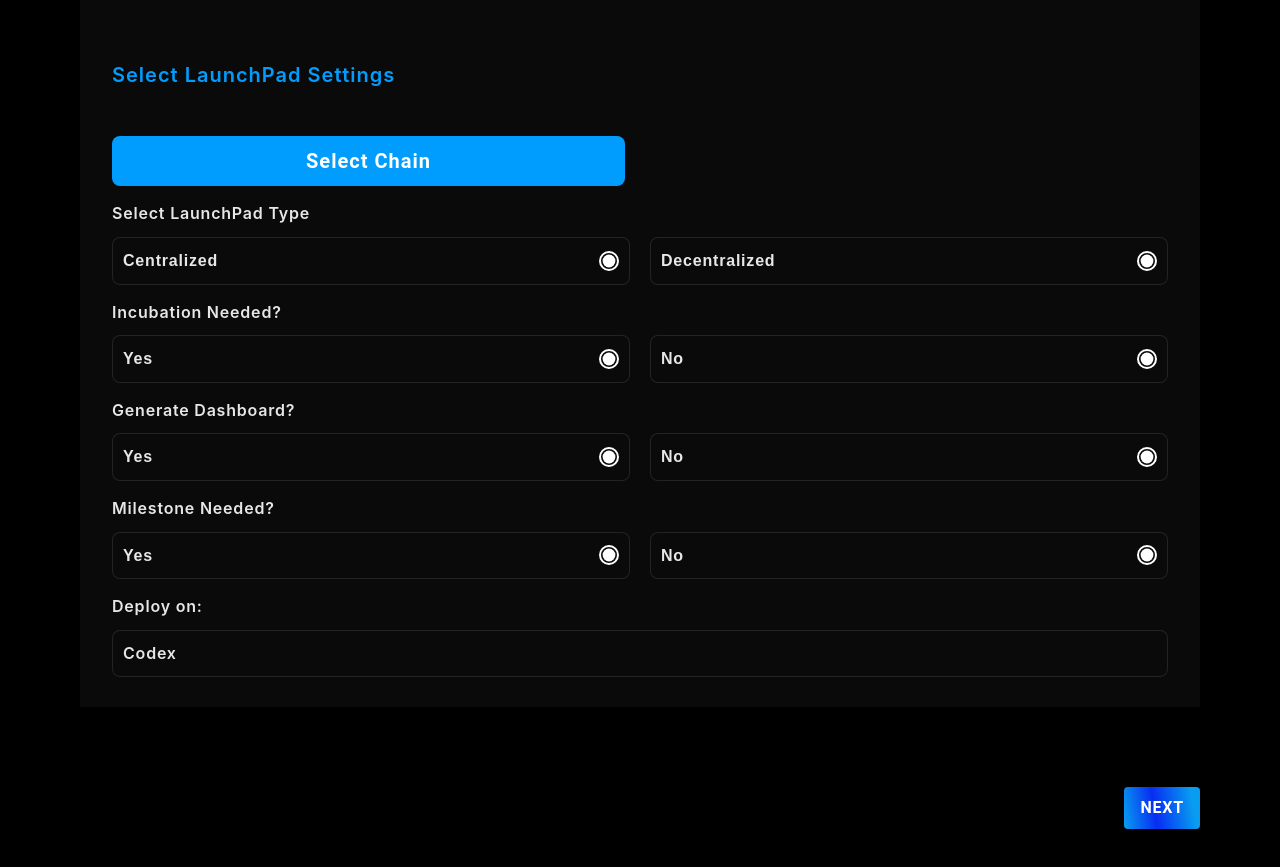
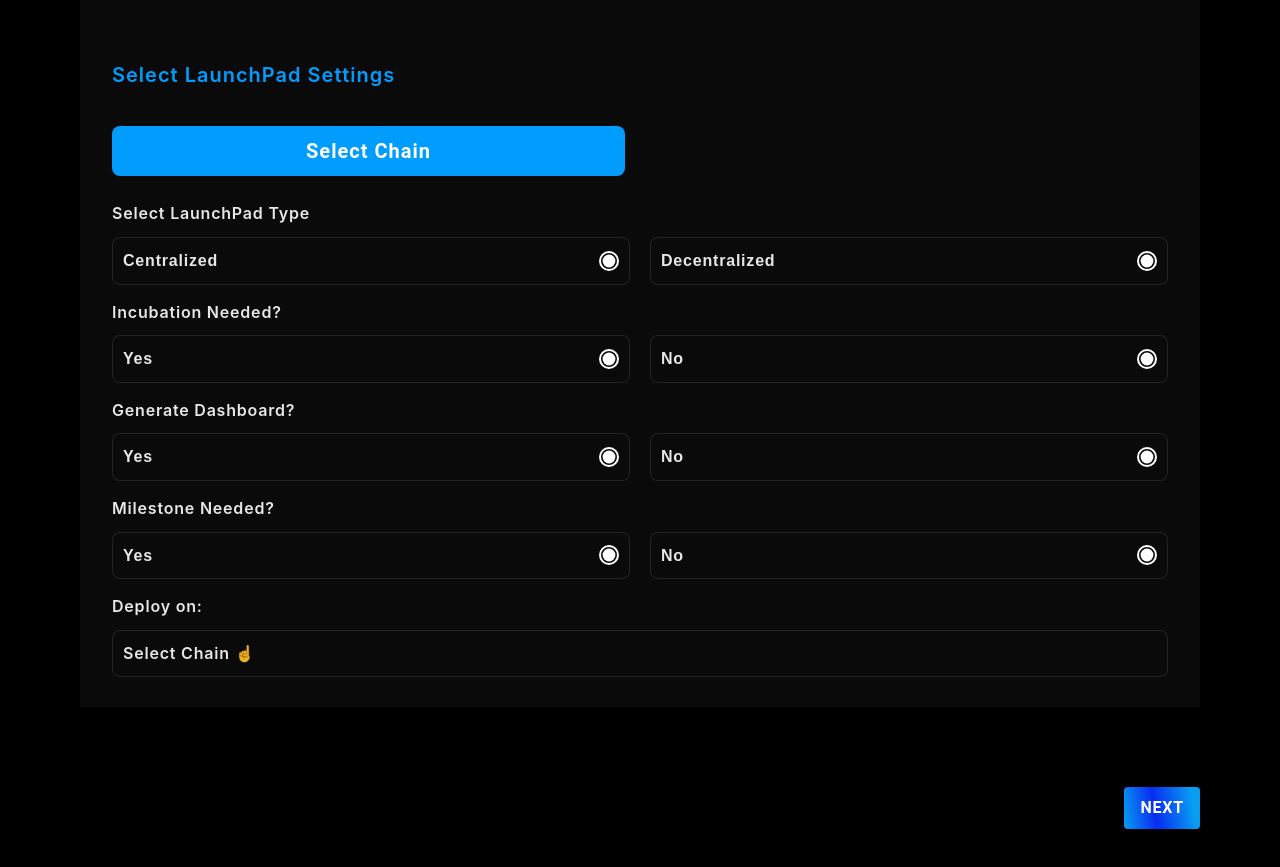
Before and after one commit to CodeXChainOfficial/CodeX-Chain, a React (Vite) app: page /launchpad in a window 1280 px wide. Shown: the part 839-1706 px from the top of the page. Built offline with nearby package versions, Linux system fonts and the light colour scheme.

Commit message:
Completed ChainSelector component.

```diff
--- a/src/index.css
+++ b/src/index.css
@@ -77,3 +77,17 @@ body {
     --padding-inline: 20px;
   }
 }
+
+::-webkit-scrollbar {
+  width: 8px;
+  height: 8px;
+}
+
+::-webkit-scrollbar-track {
+  background-color: black;
+}
+
+::-webkit-scrollbar-thumb {
+  /* border-radius: 50px; */
+  background-color: var(--blue);
+}
--- a/src/pages/launchpad/pages/create/components/ChainSelector/ChainItem.tsx
+++ b/src/pages/launchpad/pages/create/components/ChainSelector/ChainItem.tsx
@@ -5,11 +5,12 @@ type Props = {
   blockchain: string;
   isSelected?: boolean;
   net?: "mainnet" | "testnet";
+  onSelect: () => void;
 };
 
-const ChainItem = ({ blockchain, isSelected, net }: Props) => {
+const ChainItem = ({ blockchain, isSelected, net, onSelect }: Props) => {
   return (
-    <Item className={isSelected ? "selected" : ""}>
+    <Item className={isSelected ? "selected" : ""} onClick={onSelect}>
       <ImgDiv>
         <img src={`/blockchains/${blockchain.toLowerCase()}.png`} alt="" />
       </ImgDiv>
--- a/src/pages/launchpad/pages/create/components/ChainSelector/ChainModal.tsx
+++ b/src/pages/launchpad/pages/create/components/ChainSelector/ChainModal.tsx
@@ -1,33 +1,66 @@
 import styled from "@emotion/styled";
 import ChainItem from "./ChainItem";
+import { Blockchain } from "../../types";
 
 type Props = {
-  blockchains: string[];
-  selectedChain: string;
+  mainnetChains: string[];
+  testnetChains: string[];
+  selectedChain: Blockchain;
+  onClose: () => void;
+  onSelect: (blockchain: Blockchain) => void;
 };
 
-const ChainModal = ({ blockchains, selectedChain }: Props) => {
+const ChainModal = ({ mainnetChains, testnetChains, selectedChain, onSelect, onClose }: Props) => {
   return (
-    <ModalBox>
-      <Group>
-        {blockchains.map((item) => (
-          <ChainItem key={item} blockchain={item} isSelected={item === selectedChain} net="mainnet" />
-        ))}
-      </Group>
-    </ModalBox>
+    <>
+      <Title>Select Blockchain</Title>
+
+      <GroupContainer>
+        <Group>
+          {mainnetChains.map((item) => (
+            <ChainItem
+              key={item}
+              blockchain={item}
+              isSelected={item === selectedChain.name && selectedChain.net === "mainnet"}
+              net="mainnet"
+              onSelect={() => onSelect({ name: item, net: "mainnet" })}
+            />
+          ))}
+        </Group>
+
+        <Title2>Testnet</Title2>
+
+        <Group>
+          {testnetChains.map((item) => (
+            <ChainItem
+              key={item}
+              blockchain={item}
+              isSelected={item === selectedChain.name && selectedChain.net === "testnet"}
+              net="testnet"
+              onSelect={() => onSelect({ name: item, net: "testnet" })}
+            />
+          ))}
+        </Group>
+      </GroupContainer>
+    </>
   );
 };
 
-const ModalBox = styled.div`
-  position: absolute;
-  top: 50%;
-  left: 50%;
-  transform: translate(-50%, -50%);
-  width: 400;
-  background-color: var(--black);
-  border: 2px solid var(--black);
-  box-shadow: 24;
-  padding: 4;
+const Title = styled.h3`
+  color: var(--blue);
+  font-size: 32px;
+  font-weight: 600;
+  line-height: 44.8px;
+  letter-spacing: 1.6px;
+  text-transform: capitalize;
+  margin-block-end: 20px;
+`;
+
+const GroupContainer = styled.div`
+  overflow-y: auto;
+  max-height: 650px;
+  display: grid;
+  gap: 20px;
 `;
 
 const Group = styled.div`
@@ -36,4 +69,13 @@ const Group = styled.div`
   gap: 20px;
 `;
 
+const Title2 = styled.h4`
+  color: var(--white);
+  font-size: 20px;
+  font-weight: 600;
+  line-height: 32px;
+  letter-spacing: 1px;
+  text-transform: capitalize;
+`;
+
 export default ChainModal;
--- a/src/pages/launchpad/pages/create/components/ChainSelector/index.tsx
+++ b/src/pages/launchpad/pages/create/components/ChainSelector/index.tsx
@@ -1,47 +1,103 @@
+import { useState } from "react";
 import styled from "@emotion/styled";
 import { useController } from "react-hook-form";
 import { InputProps } from "../../types/form";
 import { media } from "@/shared/styles/media";
 import Button from "@mui/material/Button";
 import Modal from "@mui/material/Modal";
-import { useState } from "react";
-import ChainItem from "./ChainItem";
+import ChainModal from "./ChainModal";
+import { FieldError } from "../../styles/form";
+import { Blockchain } from "../../types";
+import useSelectedChain from "../../hooks/useSelectedChain";
 
-const ChainSelector = ({ name, control, rules, required }: InputProps) => {
+const ChainSelector = ({ name, control, required }: InputProps) => {
+  const { setBlockchain } = useSelectedChain();
+
   const { field, fieldState } = useController({
     name,
     control,
-    rules: { required, ...rules },
+    rules: { required },
   });
 
   const [open, setOpen] = useState(false);
 
-  const selected = "codex";
-
-  const setBlockchain = (blockchain: string, net: "mainnet" | "testnet") => {};
+  const value = field.value ?? ({ name: "", net: "" } as Blockchain);
 
   const handleOpen = () => setOpen(true);
 
   const handleClose = () => setOpen(false);
 
-  const className = fieldState.isTouched && fieldState.error ? "error" : "";
+  const handleSelect = (blockchain: Blockchain) => {
+    field.onChange({ target: { value: blockchain } });
+    setBlockchain(blockchain);
+    handleClose();
+  };
 
   return (
     <Wrapper>
-      <StyledButton {...field} className={className} onClick={handleOpen}>
-        Select Chain
-      </StyledButton>
+      <Input {...field} value={value.name} onChange={(e) => {}} />
+
+      <ButtonContainer>
+        <StyledButton onClick={handleOpen}>Select Chain</StyledButton>
+      </ButtonContainer>
+
+      {fieldState.error && <FieldError>{fieldState.error.message}</FieldError>}
+
+      <Modal
+        open={open}
+        onClose={handleClose}
+        aria-labelledby="modal-modal-title"
+        aria-describedby="modal-modal-description"
+      >
+        <ModalBox>
+          <ChainModal
+            mainnetChains={mainnet}
+            testnetChains={testnet}
+            selectedChain={value}
+            onSelect={handleSelect}
+            onClose={handleClose}
+          />
+        </ModalBox>
+      </Modal>
     </Wrapper>
   );
 };
 
 const Wrapper = styled.div`
+  position: relative;
+  z-index: 1;
+  margin-block: 10px;
+`;
+
+const ButtonContainer = styled.div`
   display: grid;
   grid-template-columns: 1fr 30px 1fr;
+  /* max-height: 30px; */
 
   ${media.sm} {
     grid-template-columns: 1fr;
   }
+`;
+
+const ModalBox = styled.div`
+  overflow: hidden;
+  position: absolute;
+  top: 50%;
+  left: 50%;
+  transform: translate(-50%, -50%);
+  width: 400;
+  background-color: var(--black);
+  border: 2px solid var(--black);
+  box-shadow: 24;
+  padding: 10px;
+  max-height: 98vh;
+`;
+
+const Input = styled.input`
+  position: absolute;
+  z-index: -1;
+  top: 0;
+  opacity: 0;
 `;
 
 const StyledButton = styled(Button)`
@@ -56,7 +112,6 @@ const StyledButton = styled(Button)`
   padding: 8px 32px;
   border: 1px solid transparent;
   cursor: pointer;
-  margin-block-start: 20px;
 
   &.error {
     color: var(--red);
--- a/src/pages/launchpad/pages/create/components/SelectedChains.tsx
+++ b/src/pages/launchpad/pages/create/components/SelectedChains.tsx
@@ -1,11 +1,16 @@
 import styled from "@emotion/styled";
 import { FieldLabel, FormInputStyle } from "../styles/form";
+import useSelectedChain from "../hooks/useSelectedChain";
 
-const SelectedChains = ({ chains }: { chains: string[] }) => {
+const SelectedChains = () => {
+  const { blockchain } = useSelectedChain();
+
   return (
     <Wrapper>
       <FieldLabel>Deploy on:</FieldLabel>
-      <ValueLabel>{chains.join("; ")}</ValueLabel>
+      <ValueLabel>
+        <span>{blockchain.name || "Select chain ☝️"}</span> <span>{blockchain.net}</span>
+      </ValueLabel>
     </Wrapper>
   );
 };
@@ -18,6 +23,11 @@ const Wrapper = styled.div`
 
 const ValueLabel = styled.div`
   ${FormInputStyle}
+
+  span {
+    display: inline-block;
+    text-transform: capitalize;
+  }
 `;
 
 export default SelectedChains;
--- /dev/null
+++ b/src/pages/launchpad/pages/create/hooks/useSelectedChain.ts
@@ -0,0 +1,13 @@
+import useSWR from "swr/immutable";
+import { Blockchain } from "../types";
+
+const useSelectedChain = () => {
+  const result = useSWR<Blockchain>("selectedBlockchain");
+
+  return {
+    blockchain: result.data ?? { name: "", net: "" },
+    setBlockchain: result.mutate,
+  };
+};
+
+export default useSelectedChain;
--- a/src/pages/launchpad/pages/create/index.tsx
+++ b/src/pages/launchpad/pages/create/index.tsx
@@ -20,14 +20,17 @@ const Schema = z.object({
   launchPadType: z.string().optional(),
   incubationNeeded: z.boolean().optional(),
   milestoneNeeded: z.boolean().optional(),
-  blockchain: z.string().optional(),
+  blockchain: z.object({
+    name: z.string(),
+    net: z.string(),
+  }),
   generateDashboard: z.boolean().optional(),
 });
 
 type FormData = z.infer<typeof Schema>;
 
 export default function CreateLaunchpad() {
-  const { control, handleSubmit } = useForm<FormData>({
+  const { control, handleSubmit, getValues } = useForm<FormData>({
     defaultValues: {
       name: "",
       wallet: "",
@@ -36,7 +39,6 @@ export default function CreateLaunchpad() {
       launchPadType: "",
       incubationNeeded: false,
       milestoneNeeded: false,
-      blockchain: "",
       generateDashboard: false,
     },
     resolver: zodResolver(Schema),
@@ -103,7 +105,7 @@ export default function CreateLaunchpad() {
           ]}
         />
 
-        <SelectedChains chains={["Codex"]} />
+        <SelectedChains />
       </Section>
 
       <Submit type="submit">Next</Submit>
--- /dev/null
+++ b/src/pages/launchpad/pages/create/types/index.ts
@@ -0,0 +1,3 @@
+export type ChainNet = "mainnet" | "testnet" | string;
+
+export type Blockchain = { name: string; net: ChainNet };
```
